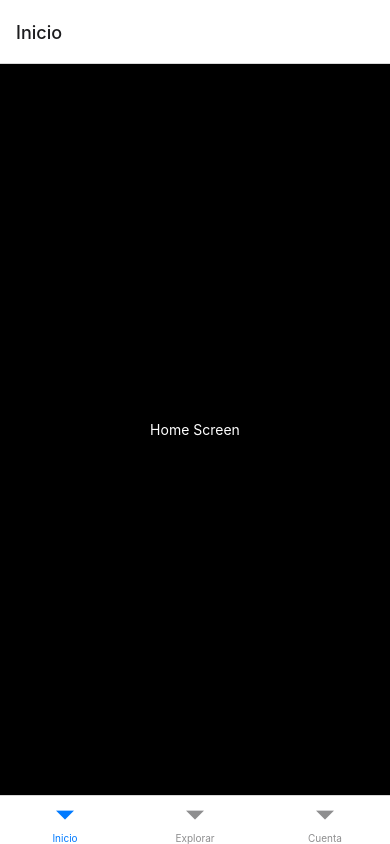
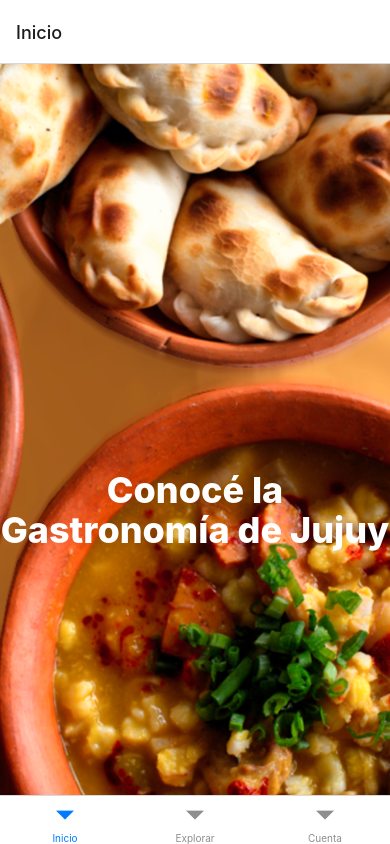
Before and after one commit to CristianT2/recuperatorio-mod5-pilis, a React Native app: screen /Home in a window 390 px wide. Built offline with nearby package versions, Linux system fonts and the light colour scheme.

Commit message:
Se modifico el screen del home de la app

```diff
--- a/src/screens/food-list/FoodListScreen.jsx
+++ b/src/screens/food-list/FoodListScreen.jsx
@@ -20,7 +20,7 @@ export const FoodListScreen = () => {
   const foodCard = ({ item }) => (
     <Pressable className="m-2 bg-white rounded-xl">
       <View className="px-1 pt-2 pb-2">
-        <Image source={{ uri: `${item.image}` }} style={{ width: 386, height: 240 }} className="rounded-lg"/>
+        <Image source={{ uri: `${item.image}` }} style={{ width: '100%', height: 250 }} className="rounded-lg"/>
         <Text className="my-2 ml-2 font-medium text-xl">{item.name}</Text>
       </View>
     </Pressable>
--- a/src/screens/home/HomeScreen.jsx
+++ b/src/screens/home/HomeScreen.jsx
@@ -1,9 +1,23 @@
-import { View, Text } from "react-native"
+import React from "react";
+import { Text, SafeAreaView, ImageBackground, Dimensions } from "react-native"
 
 export const HomeScreen = () => {
+
+  let ScreenHeight = Dimensions.get("window").height;
   return (
-    <View className="flex-1 items-center justify-center bg-black">
-      <Text className="text-white">Home Screen</Text>
-    </View>
+    <SafeAreaView>
+      <ImageBackground
+        source={require('../../../assets/portada.png')}
+        mageStyle={{ resizeMode: 'stretch' }}
+        style={{
+          width: '100%',
+          height: ScreenHeight,
+        }}
+      >
+        <Text className="m-auto pt-12 text-4xl font-extrabold text-white text-center w-9|/12">
+          Conocé la Gastronomía de Jujuy
+        </Text>
+      </ImageBackground>
+    </SafeAreaView>
   )
 }
```
Also changed, not shown: assets/portada.png (added).
